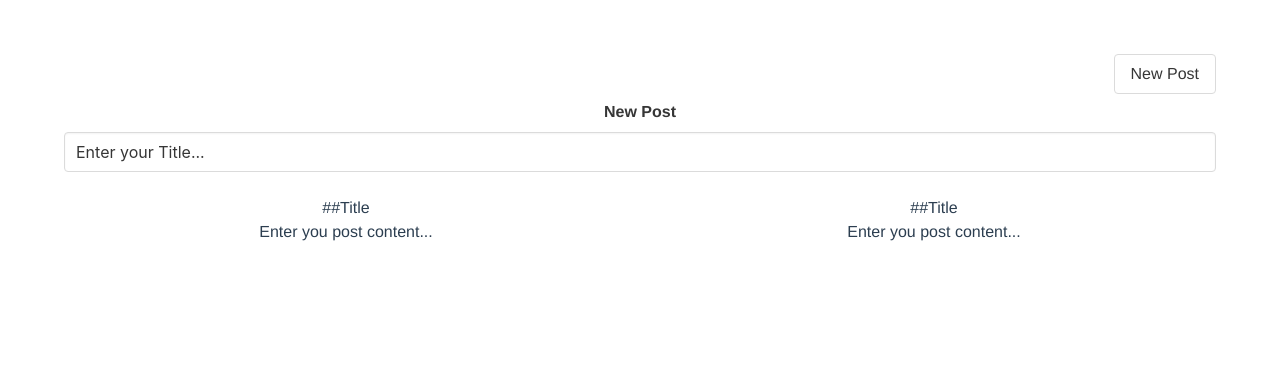
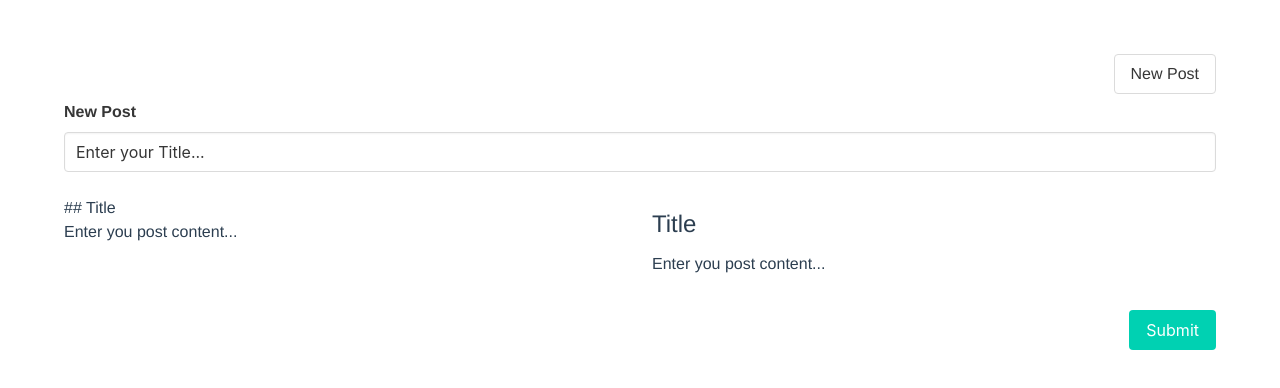
Before and after one commit to adacapo21/vue-composition-api, a Vue app: page /#/posts/new in a window 1280 px wide. Shown: the top 388 px of the page. Built offline with nearby package versions, Linux system fonts and the light colour scheme.

Commit message:
-  Update Tests

```diff
--- a/package.json
+++ b/package.json
@@ -9,8 +9,11 @@
     "lint": "vue-cli-service lint"
   },
   "dependencies": {
+    "@types/lodash": "4.14",
     "@types/marked": "2.0.3",
     "axios": "^0.21.1",
+    "highlight.js": "11.0.1",
+    "lodash": "4.14",
     "marked": "2.0.3",
     "moment": "^2.29.1",
     "vue": "^3.0.0",
--- a/public/index.html
+++ b/public/index.html
@@ -5,8 +5,30 @@
     <meta http-equiv="X-UA-Compatible" content="IE=edge">
     <meta name="viewport" content="width=device-width,initial-scale=1.0">
     <link rel="icon" href="<%= BASE_URL %>favicon.ico">
+    <link rel="stylesheet" href="https://cdn.jsdelivr.net/npm/bulma@0.9.2/css/bulma.min.css">
     <title><%= htmlWebpackPlugin.options.title %></title>
-    <link rel="stylesheet" href="https://cdn.jsdelivr.net/npm/bulma@0.9.2/css/bulma.min.css">
+
+    <style>
+      ul {
+        list-style: revert;
+        list-style-position: inside;
+      }
+
+      h1, h2, h3, h4, h5, h6 {
+        font-size: revert;
+        margin: 10px 0 !important;
+      }
+
+      pre {
+        margin: 10px 0 !important;
+      }
+
+      p {
+        margin: 10px 0;
+      }
+    </style>
+
+
   </head>
   <body>
     <noscript>
--- a/src/App.vue
+++ b/src/App.vue
@@ -22,7 +22,6 @@ export default defineComponent({
   font-family: Avenir, Helvetica, Arial, sans-serif;
   -webkit-font-smoothing: antialiased;
   -moz-osx-font-smoothing: grayscale;
-  text-align: center;
   color: #2c3e50;
 }
 
--- a/src/components/NewPost.vue
+++ b/src/components/NewPost.vue
@@ -1,10 +1,14 @@
 <template>
-    <post-writer :post="newPost"/>
+    <post-writer
+    :post="newPost"
+    @save="save"
+  />
 </template>
 
 <script lang="ts">
 import PostWriter from '../components/PostWriter.vue'
 import { defineComponent } from 'vue'
+import { Post } from 'src/mocks'
 import moment from 'moment'
 
 export default defineComponent({
@@ -18,8 +22,13 @@ export default defineComponent({
       title: 'Enter your Title...',
       created: moment().subtract(1, 'second')
     }
+
+    const save = (post: Post) => {
+      console.log('post', post)
+    }
     return {
-      newPost
+      newPost,
+      save
     }
   }
 })
--- a/src/components/PostWriter.vue
+++ b/src/components/PostWriter.vue
@@ -8,6 +8,7 @@
               type="text"
               class="input"
               v-model="title"
+              data-test="title"
             >
           </label>
         </div>
@@ -19,20 +20,33 @@
           contenteditable
           ref="contentEditable"
           @input="handleInput"
+          data-test="content"
         ></div>
       </div>
       <div class="column">
         <div v-html="html" />
       </div>
      </div>
+     <div class="columns">
+    <div class="column">
+      <button
+        @click="save"
+        class="button is-primary is-pulled-right"
+        data-test="submit"
+      >
+        Submit
+      </button>
+    </div>
+  </div>
 </template>
 
 <script lang="ts">
 import { Post } from '../mocks'
-import { defineComponent, ref, PropType, onMounted, watchEffect, watch } from 'vue'
+import { defineComponent, ref, PropType, onMounted, watchEffect, watch, withCtx } from 'vue'
 import { parse } from 'marked'
 import highlight from 'highlight.js'
 import debounce from 'lodash/debounce'
+import { useStore } from '@/store'
 
 export default defineComponent({
   props: {
@@ -42,9 +56,16 @@ export default defineComponent({
     }
   },
 
-  setup (props) {
+  emits: {
+    save: (post: Post) => {
+      // validate the save event is emitted succesfully
+      return true
+    }
+  },
+
+  setup (props, context) {
     const title = ref(props.post.title)
-    const content = ref('##Title \n Enter you post content...')
+    const content = ref('## Title \n Enter you post content...')
     const html = ref('')
     const parseHtml = (str: string) => {
       html.value = parse(str, {
@@ -74,12 +95,25 @@ export default defineComponent({
       contentEditable.value.innerText = content.value
     })
 
+    const save = () => {
+      // create post
+      // emit an event
+      const newPost: Post = {
+        ...props.post,
+        title: title.value,
+        html: html.value,
+        markdown: content.value
+      }
+      context.emit('save', newPost)
+    }
+
     return {
       title,
       content,
       contentEditable,
       html,
-      handleInput
+      handleInput,
+      save
     }
   }
 })
--- a/src/main.ts
+++ b/src/main.ts
@@ -3,6 +3,7 @@ import App from './App.vue'
 import router from './router'
 import axios from 'axios'
 import { today, thisWeek, thisMonth } from '@/mocks'
+import 'highlight.js/styles/atom-one-dark.css'
 
 function delay () {
   return new Promise((resolve) => {
--- a/src/mocks.ts
+++ b/src/mocks.ts
@@ -3,7 +3,9 @@ import moment from 'moment'
 export interface Post {
   id: string
   title: string
-  created: moment.Moment
+  created: moment.Moment,
+  html?: string,
+  markdown?: string
 }
 
 export const today: Post = {
```
Also changed, not shown: 1 other file (tests, documents, lock files or other folders).
